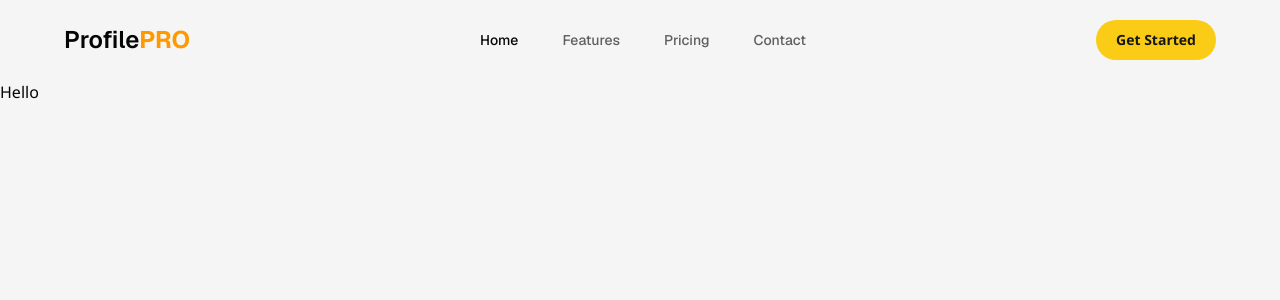
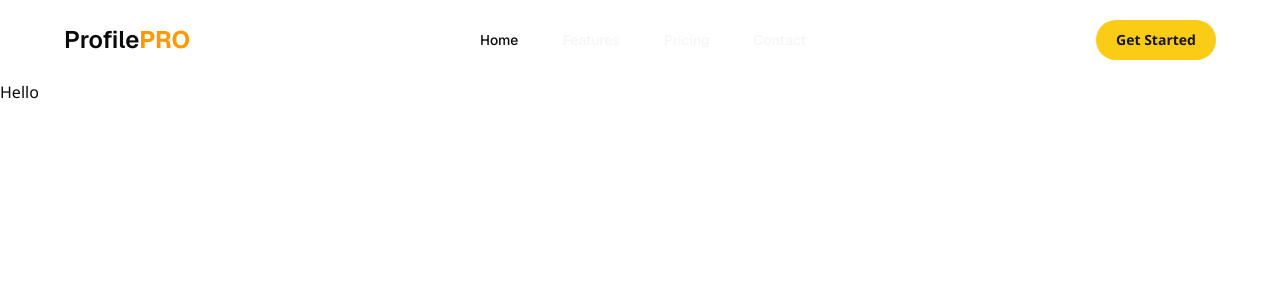
Before and after one commit to Shahzaib-010/profilePro, a React (Vite) app: page / in a window 1280 px wide. Shown: the top 300 px of the page. Built offline with nearby package versions, Linux system fonts and the light colour scheme.

Commit message:
feat: initial commit

```diff
--- /dev/null
+++ b/src/components/ui/button.jsx
@@ -0,0 +1,63 @@
+import * as React from "react"
+import { cva } from "class-variance-authority";
+import { Slot } from "radix-ui"
+
+import { cn } from "@/lib/utils"
+
+const buttonVariants = cva(
+  "group/button inline-flex shrink-0 items-center justify-center rounded-lg border border-transparent bg-clip-padding text-sm font-medium whitespace-nowrap transition-all outline-none select-none focus-visible:border-ring focus-visible:ring-3 focus-visible:ring-ring/50 active:not-aria-[haspopup]:translate-y-px disabled:pointer-events-none disabled:opacity-50 aria-invalid:border-destructive aria-invalid:ring-3 aria-invalid:ring-destructive/20 dark:aria-invalid:border-destructive/50 dark:aria-invalid:ring-destructive/40 [&_svg]:pointer-events-none [&_svg]:shrink-0 [&_svg:not([class*='size-'])]:size-4",
+  {
+    variants: {
+      variant: {
+        default: "bg-primary text-primary-foreground [a]:hover:bg-primary/80",
+        outline:
+          "border-border bg-background hover:bg-muted hover:text-foreground aria-expanded:bg-muted aria-expanded:text-foreground dark:border-input dark:bg-input/30 dark:hover:bg-input/50",
+        secondary:
+          "bg-secondary text-secondary-foreground hover:bg-secondary/80 aria-expanded:bg-secondary aria-expanded:text-secondary-foreground",
+        ghost:
+          "hover:bg-muted hover:text-foreground aria-expanded:bg-muted aria-expanded:text-foreground dark:hover:bg-muted/50",
+        destructive:
+          "bg-destructive/10 text-destructive hover:bg-destructive/20 focus-visible:border-destructive/40 focus-visible:ring-destructive/20 dark:bg-destructive/20 dark:hover:bg-destructive/30 dark:focus-visible:ring-destructive/40",
+        link: "text-primary underline-offset-4 hover:underline",
+      },
+      size: {
+        default:
+          "h-8 gap-1.5 px-2.5 has-data-[icon=inline-end]:pr-2 has-data-[icon=inline-start]:pl-2",
+        xs: "h-6 gap-1 rounded-[min(var(--radius-md),10px)] px-2 text-xs in-data-[slot=button-group]:rounded-lg has-data-[icon=inline-end]:pr-1.5 has-data-[icon=inline-start]:pl-1.5 [&_svg:not([class*='size-'])]:size-3",
+        sm: "h-7 gap-1 rounded-[min(var(--radius-md),12px)] px-2.5 text-[0.8rem] in-data-[slot=button-group]:rounded-lg has-data-[icon=inline-end]:pr-1.5 has-data-[icon=inline-start]:pl-1.5 [&_svg:not([class*='size-'])]:size-3.5",
+        lg: "h-9 gap-1.5 px-2.5 has-data-[icon=inline-end]:pr-2 has-data-[icon=inline-start]:pl-2",
+        icon: "size-8",
+        "icon-xs":
+          "size-6 rounded-[min(var(--radius-md),10px)] in-data-[slot=button-group]:rounded-lg [&_svg:not([class*='size-'])]:size-3",
+        "icon-sm":
+          "size-7 rounded-[min(var(--radius-md),12px)] in-data-[slot=button-group]:rounded-lg",
+        "icon-lg": "size-9",
+      },
+    },
+    defaultVariants: {
+      variant: "default",
+      size: "default",
+    },
+  }
+)
+
+function Button({
+  className,
+  variant = "default",
+  size = "default",
+  asChild = false,
+  ...props
+}) {
+  const Comp = asChild ? Slot.Root : "button"
+
+  return (
+    <Comp
+      data-slot="button"
+      data-variant={variant}
+      data-size={size}
+      className={cn(buttonVariants({ variant, size, className }))}
+      {...props} />
+  );
+}
+
+export { Button, buttonVariants }
--- a/src/index.css
+++ b/src/index.css
@@ -1,14 +1,17 @@
 @import "tailwindcss";
+@import "tw-animate-css";
+@import "shadcn/tailwind.css";
+@import "@fontsource-variable/geist";
 
 @custom-variant dark (&:where(.dark, .dark *));
 
 :root {
-  --background: #F5F5F5;
-  --foreground: #050505;
+  --background: oklch(1 0 0);
+  --foreground: oklch(0.145 0 0);
   --surface: #f8f8f8;
   --panel: #f1f1f1;
-  --muted: #5f5f5f;
-  --border: #d6d6d6;
+  --muted: oklch(0.97 0 0);
+  --border: oklch(0.922 0 0);
   --highlight: #facc15;
   --highlight-foreground: #161616;
   --highlight-soft: color-mix(in srgb, var(--highlight) 18%, transparent);
@@ -21,15 +24,43 @@
   --auth-brand-panel: linear-gradient(180deg, #17191d 0%, #101317 55%, #0c0f13 100%);
   --auth-brand-overlay: radial-gradient(circle at top, rgba(251, 191, 36, 0.22), transparent 38%);
   color-scheme: light;
+  --card: oklch(1 0 0);
+  --card-foreground: oklch(0.145 0 0);
+  --popover: oklch(1 0 0);
+  --popover-foreground: oklch(0.145 0 0);
+  --primary: oklch(0.205 0 0);
+  --primary-foreground: oklch(0.985 0 0);
+  --secondary: oklch(0.97 0 0);
+  --secondary-foreground: oklch(0.205 0 0);
+  --muted-foreground: oklch(0.556 0 0);
+  --accent: oklch(0.97 0 0);
+  --accent-foreground: oklch(0.205 0 0);
+  --destructive: oklch(0.577 0.245 27.325);
+  --input: oklch(0.922 0 0);
+  --ring: oklch(0.708 0 0);
+  --chart-1: oklch(0.87 0 0);
+  --chart-2: oklch(0.556 0 0);
+  --chart-3: oklch(0.439 0 0);
+  --chart-4: oklch(0.371 0 0);
+  --chart-5: oklch(0.269 0 0);
+  --radius: 0.625rem;
+  --sidebar: oklch(0.985 0 0);
+  --sidebar-foreground: oklch(0.145 0 0);
+  --sidebar-primary: oklch(0.205 0 0);
+  --sidebar-primary-foreground: oklch(0.985 0 0);
+  --sidebar-accent: oklch(0.97 0 0);
+  --sidebar-accent-foreground: oklch(0.205 0 0);
+  --sidebar-border: oklch(0.922 0 0);
+  --sidebar-ring: oklch(0.708 0 0);
 }
 
 .dark {
-  --background: #050505;
-  --foreground: #F5F5F5;
+  --background: oklch(0.145 0 0);
+  --foreground: oklch(0.985 0 0);
   --surface: #111111;
   --panel: #171717;
-  --muted: #b3b3b3;
-  --border: #2a2a2a;
+  --muted: oklch(0.269 0 0);
+  --border: oklch(1 0 0 / 10%);
   --highlight: #facc15;
   --highlight-foreground: #111111;
   --highlight-soft: color-mix(in srgb, var(--highlight) 22%, transparent);
@@ -42,6 +73,33 @@
   --auth-brand-panel: linear-gradient(180deg, #0d0f12 0%, #090b0d 55%, #050607 100%);
   --auth-brand-overlay: radial-gradient(circle at top, rgba(250, 204, 21, 0.16), transparent 38%);
   color-scheme: dark;
+  --card: oklch(0.205 0 0);
+  --card-foreground: oklch(0.985 0 0);
+  --popover: oklch(0.205 0 0);
+  --popover-foreground: oklch(0.985 0 0);
+  --primary: oklch(0.922 0 0);
+  --primary-foreground: oklch(0.205 0 0);
+  --secondary: oklch(0.269 0 0);
+  --secondary-foreground: oklch(0.985 0 0);
+  --muted-foreground: oklch(0.708 0 0);
+  --accent: oklch(0.269 0 0);
+  --accent-foreground: oklch(0.985 0 0);
+  --destructive: oklch(0.704 0.191 22.216);
+  --input: oklch(1 0 0 / 15%);
+  --ring: oklch(0.556 0 0);
+  --chart-1: oklch(0.87 0 0);
+  --chart-2: oklch(0.556 0 0);
+  --chart-3: oklch(0.439 0 0);
+  --chart-4: oklch(0.371 0 0);
+  --chart-5: oklch(0.269 0 0);
+  --sidebar: oklch(0.205 0 0);
+  --sidebar-foreground: oklch(0.985 0 0);
+  --sidebar-primary: oklch(0.488 0.243 264.376);
+  --sidebar-primary-foreground: oklch(0.985 0 0);
+  --sidebar-accent: oklch(0.269 0 0);
+  --sidebar-accent-foreground: oklch(0.985 0 0);
+  --sidebar-border: oklch(1 0 0 / 10%);
+  --sidebar-ring: oklch(0.556 0 0);
 }
 
 @theme inline {
@@ -60,6 +118,46 @@
   --color-auth-line: var(--auth-line);
   --color-auth-muted: var(--auth-muted);
   --shadow-soft: var(--shadow-soft);
+  --font-heading: var(--font-sans);
+  --font-sans: 'Geist Variable', sans-serif;
+  --color-sidebar-ring: var(--sidebar-ring);
+  --color-sidebar-border: var(--sidebar-border);
+  --color-sidebar-accent-foreground: var(--sidebar-accent-foreground);
+  --color-sidebar-accent: var(--sidebar-accent);
+  --color-sidebar-primary-foreground: var(--sidebar-primary-foreground);
+  --color-sidebar-primary: var(--sidebar-primary);
+  --color-sidebar-foreground: var(--sidebar-foreground);
+  --color-sidebar: var(--sidebar);
+  --color-chart-5: var(--chart-5);
+  --color-chart-4: var(--chart-4);
+  --color-chart-3: var(--chart-3);
+  --color-chart-2: var(--chart-2);
+  --color-chart-1: var(--chart-1);
+  --color-ring: var(--ring);
+  --color-input: var(--input);
+  --color-border: var(--border);
+  --color-destructive: var(--destructive);
+  --color-accent-foreground: var(--accent-foreground);
+  --color-accent: var(--accent);
+  --color-muted-foreground: var(--muted-foreground);
+  --color-muted: var(--muted);
+  --color-secondary-foreground: var(--secondary-foreground);
+  --color-secondary: var(--secondary);
+  --color-primary-foreground: var(--primary-foreground);
+  --color-primary: var(--primary);
+  --color-popover-foreground: var(--popover-foreground);
+  --color-popover: var(--popover);
+  --color-card-foreground: var(--card-foreground);
+  --color-card: var(--card);
+  --color-foreground: var(--foreground);
+  --color-background: var(--background);
+  --radius-sm: calc(var(--radius) * 0.6);
+  --radius-md: calc(var(--radius) * 0.8);
+  --radius-lg: var(--radius);
+  --radius-xl: calc(var(--radius) * 1.4);
+  --radius-2xl: calc(var(--radius) * 1.8);
+  --radius-3xl: calc(var(--radius) * 2.2);
+  --radius-4xl: calc(var(--radius) * 2.6);
 }
 
 html {
@@ -85,12 +183,20 @@
   min-height: 100vh;
 }
 
-
-
 /* --------------------------Font------------------------------ */
-
-
 
 .geist{
   font-family: "Geist", sans-serif;
 }
+
+@layer base {
+  * {
+    @apply border-border outline-ring/50;
+  }
+  body {
+    @apply bg-background text-foreground;
+  }
+  html {
+    @apply font-sans;
+  }
+}
--- /dev/null
+++ b/src/lib/utils.js
@@ -0,0 +1,6 @@
+import { clsx } from "clsx";
+import { twMerge } from "tailwind-merge"
+
+export function cn(...inputs) {
+  return twMerge(clsx(inputs));
+}
--- a/vite.config.js
+++ b/vite.config.js
@@ -1,6 +1,7 @@
 import { defineConfig } from 'vite'
 import react from '@vitejs/plugin-react'
 import tailwindcss from '@tailwindcss/vite'
+import path from 'path'
 
 // https://vite.dev/config/
 export default defineConfig({
@@ -8,4 +9,9 @@
     react(),
     tailwindcss(),
   ],
+   resolve: {
+    alias: {
+      '@': path.resolve(__dirname, './src'),
+    },
+  },
 })
```
Also changed, not shown: jsconfig.json (added, +8 -0 lines), package.json (+9 -1 lines), components.json (added), 1 other file (tests, documents, lock files or other folders).
